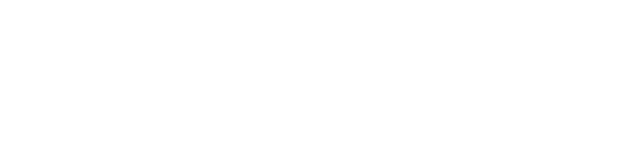
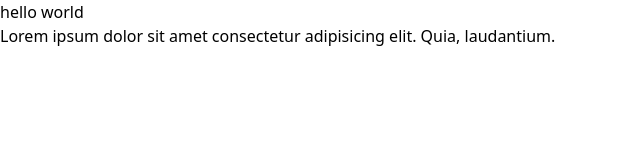
Before and after one commit to shanto4444/2nd-project, a website built with Vite: page index.html in a window 1280 px wide. Shown: the whole page, without its empty margins (0-640 px from the left). Built offline with nearby package versions, Linux system fonts and the light colour scheme.

Commit message:
second comment

```diff
--- a/index.html
+++ b/index.html
@@ -7,5 +7,10 @@
     <!-- css file link here -->
     <link rel="stylesheet" href="css/main.css" />
   </head>
-  <body></body>
+  <body>
+    <h1>hello world</h1>
+    <p>
+      Lorem ipsum dolor sit amet consectetur adipisicing elit. Quia, laudantium.
+    </p>
+  </body>
 </html>
```
